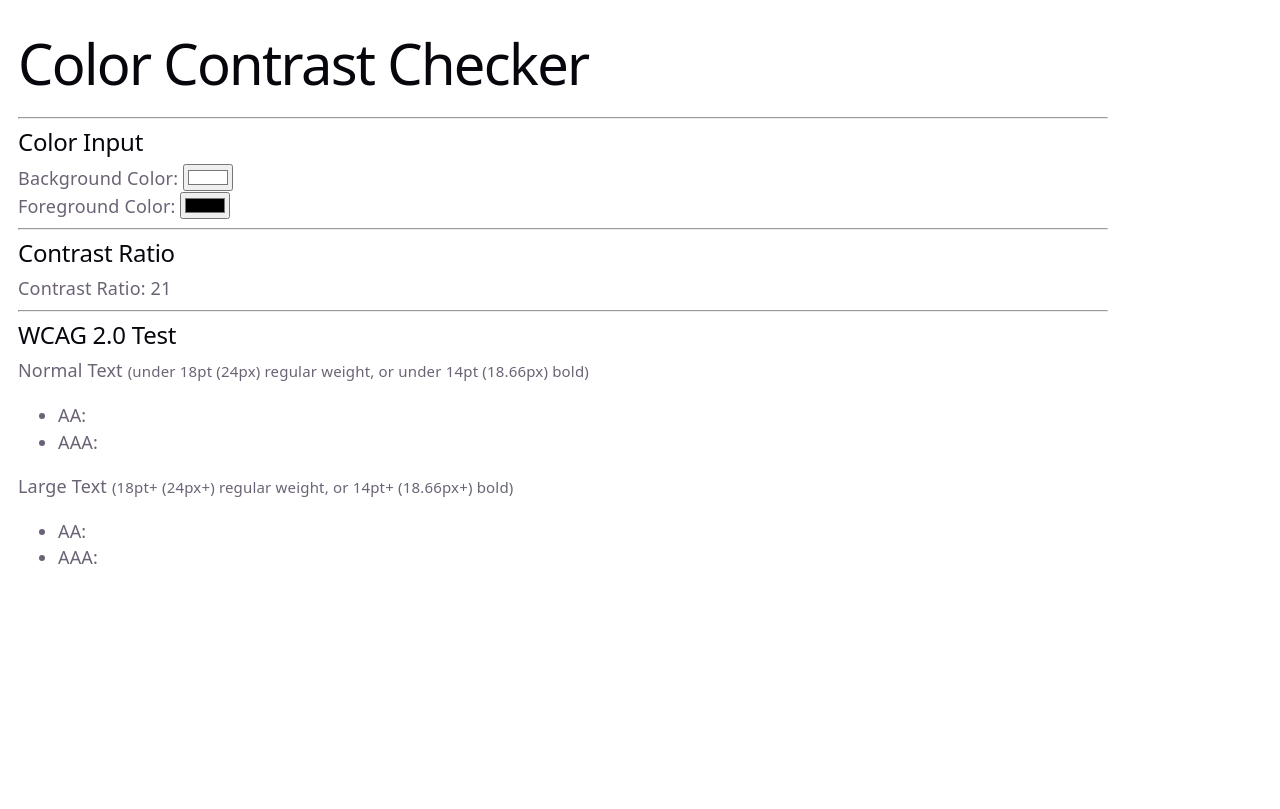
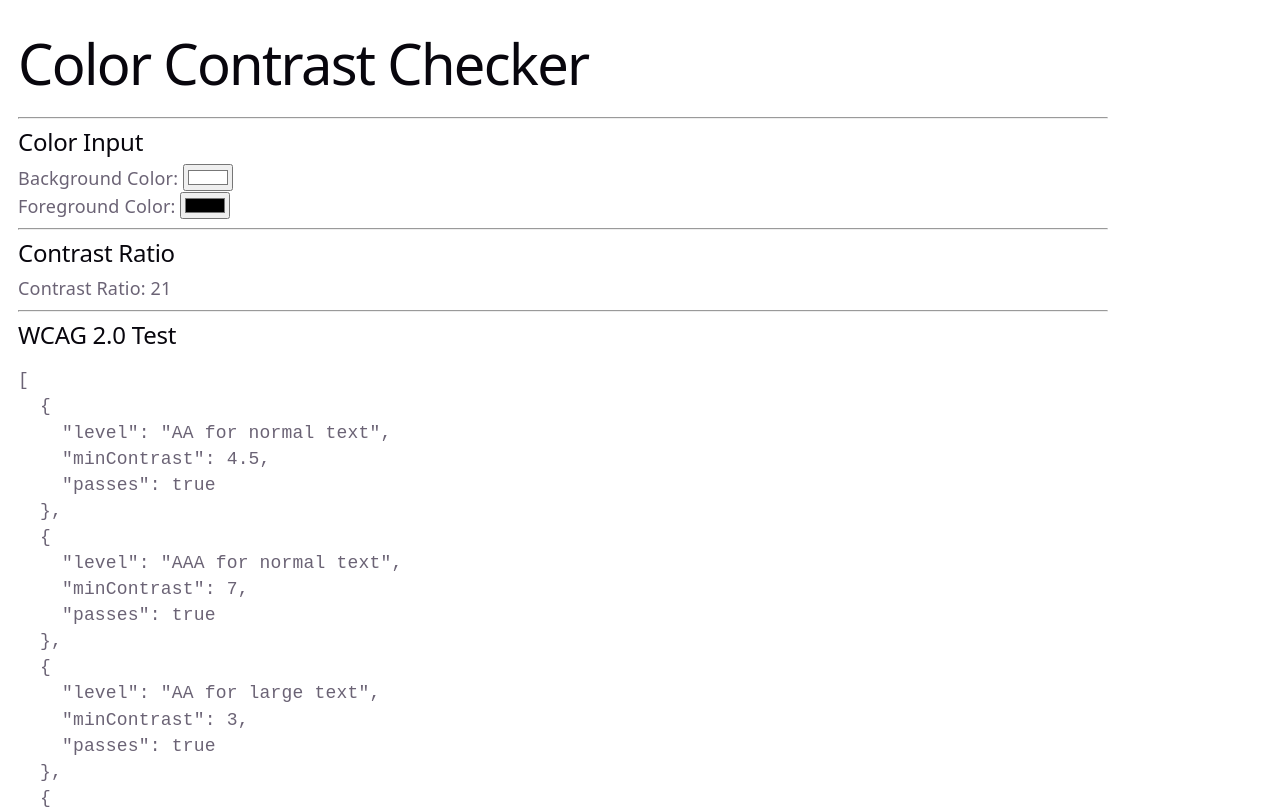
Before and after one commit to AdoraWyne/color-contrast-checker, a React (Vite) app: page / in a window 1280 px wide. Shown: the top 809 px of the page. Built offline with nearby package versions, Linux system fonts and the light colour scheme.

Commit message:
Replace the list with just JSON object to check the data

```diff
--- a/src/App.tsx
+++ b/src/App.tsx
@@ -63,26 +63,7 @@
 
       <div>
         <h2>WCAG 2.0 Test</h2>
-        <p>
-          Normal Text{" "}
-          <small>
-            (under 18pt (24px) regular weight, or under 14pt (18.66px) bold)
-          </small>
-        </p>
-        <ul>
-          <li>AA: {WCAGResult.NormalAA}</li>
-          <li>AAA: {WCAGResult.NormalAAA}</li>
-        </ul>
-        <p>
-          Large Text{" "}
-          <small>
-            (18pt+ (24px+) regular weight, or 14pt+ (18.66px+) bold)
-          </small>
-        </p>
-        <ul>
-          <li>AA: {WCAGResult.LargeAA}</li>
-          <li>AAA: {WCAGResult.LargeAAA}</li>
-        </ul>
+        <pre>{JSON.stringify(WCAGResult, null, 2)}</pre>
       </div>
     </>
   );
```
